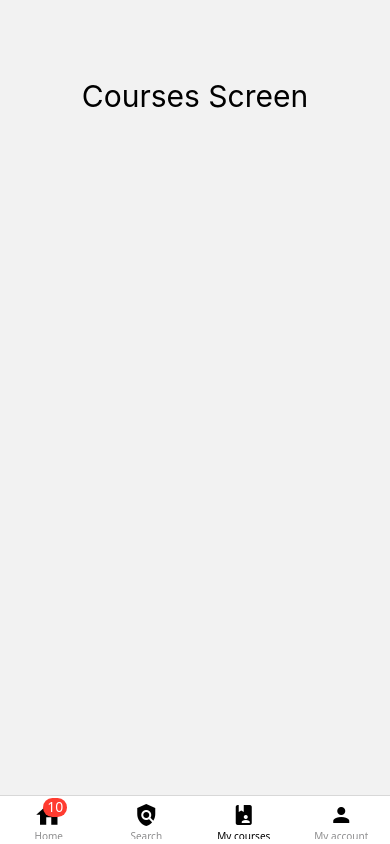
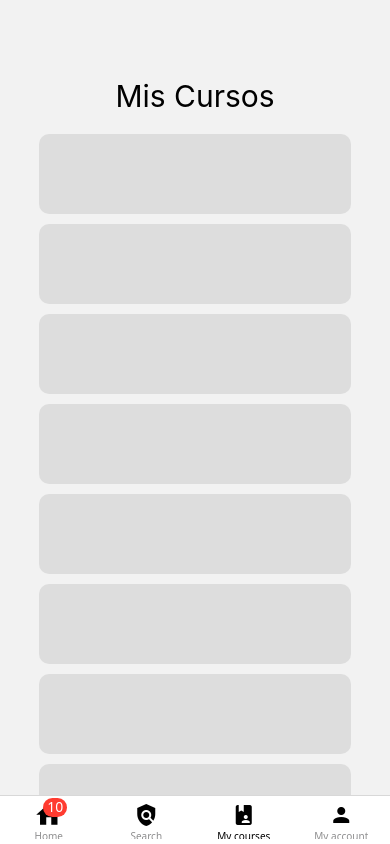
Before and after one commit to Ilianjesus/MaxEducaition, a React Native app: screen /Courses in a window 390 px wide. Built offline with nearby package versions, Linux system fonts and the light colour scheme.

Commit message:
update  navigation

```diff
--- a/Navigation.js
+++ b/Navigation.js
@@ -1,63 +1,25 @@
+// Importaciones
 import React from "react";
 import { createBottomTabNavigator } from "@react-navigation/bottom-tabs";
 import { NavigationContainer } from "@react-navigation/native";
 import MaterialCommunityIcons from '@expo/vector-icons/MaterialCommunityIcons';
 import { createNativeStackNavigator } from "@react-navigation/native-stack";
 
-
-//Screens
+// Screens
 import HomeScreen from "./screens/HomeScreen";
 import ProfileScreen from "./screens/ProfileScreen";
 import SearchScreen from "./screens/SearchScreen";
 import CoursesScreen from "./screens/CoursesScreen";
 import Course from "./screens/Course";
 import RecommendationsScreen from "./screens/RecommendationsScreen";
+import Lesson from "./screens/Lesson";
 
+// STACK NAVIGATOR GLOBAL
+const Stack = createNativeStackNavigator();
 
-//HOME STACK
-const HomeStackNavigator = createNativeStackNavigator();
-function HomeStack() {
-    return (
-        <HomeStackNavigator.Navigator
-            initialRouteName="HomeScreen"
-        >
-            <HomeStackNavigator.Screen name="HomeScreen" component={HomeScreen} />
-            <HomeStackNavigator.Screen name="Course" component={Course} />
+function MyTabs() {
+    const Tab = createBottomTabNavigator();
 
-        </HomeStackNavigator.Navigator>
-    );
-}
-
-//SEARCH STACK
-const SearchStackNavigator = createNativeStackNavigator();
-function SearchStack() {
-    return (
-        <SearchStackNavigator.Navigator
-            initialRouteName="SearchScreen"
-        >
-            <SearchStackNavigator.Screen name="SearchScreen" component={SearchScreen} />
-            <SearchStackNavigator.Screen name="Course" component={Course} />
-        </SearchStackNavigator.Navigator>
-    );
-}
-
-//PROFILE STACK
-const ProfileStackNavigator = createNativeStackNavigator();
-function ProfileStack() {
-    return (
-        <ProfileStackNavigator.Navigator
-            initialRouteName="ProfileScreen"
-        >
-            <ProfileStackNavigator.Screen name="ProfileScreen" component={ProfileScreen} />
-            <ProfileStackNavigator.Screen name="Recommendations" component={RecommendationsScreen} />
-        </ProfileStackNavigator.Navigator>
-    );
-}
-
-
-//TAB NAVIGATOR
-const Tab = createBottomTabNavigator();
-function MyTabs() {
     return (
         <Tab.Navigator
             initialRouteName="Home"
@@ -67,7 +29,7 @@ function MyTabs() {
 
             <Tab.Screen
                  name="Home"
-                 component={HomeStack}
+                 component={HomeScreen}
                  options={{
                         tabBarLabel: "Home",
                         tabBarIcon: ({ color, size }) => (
@@ -79,7 +41,7 @@ function MyTabs() {
             />
             <Tab.Screen
                  name="Search"
-                 component={SearchStack}
+                 component={SearchScreen}
                  options={{
                     tabBarLabel: "Search",
                     tabBarIcon: ({ color, size }) => (
@@ -101,7 +63,7 @@ function MyTabs() {
             />
             <Tab.Screen
                  name="Profile"
-                 component={ProfileStack}
+                 component={ProfileScreen}
                  options={{
                     tabBarLabel: "My account",
                     tabBarIcon: ({ color, size }) => (
@@ -114,11 +76,22 @@ function MyTabs() {
     );
 }
 
-
 export default function Navigation() {
     return (
         <NavigationContainer>
-            <MyTabs />
+            <Stack.Navigator>
+                <Stack.Screen
+                    name="MyTabs"
+                    component={MyTabs}
+                    options={{ headerShown: false }}
+                />
+                <Stack.Screen
+                    name="Course"
+                    component={Course}
+                />
+                <Stack.Screen name="Recommendations" component={RecommendationsScreen} />
+                <Stack.Screen name="Lesson" component={Lesson} />
+            </Stack.Navigator>
         </NavigationContainer>
     );
 }
--- a/screens/Course.js
+++ b/screens/Course.js
@@ -1,7 +1,9 @@
 import React from "react";
-import { View, Text, StyleSheet, TouchableOpacity } from "react-native";
+import { View, Text, StyleSheet, TouchableOpacity, Button } from "react-native";
+import { useNavigation } from "@react-navigation/native";
 
 const Course = () => {
+    const navigation = useNavigation();
     return (
         <View>
             <Text
@@ -10,7 +12,7 @@ const Course = () => {
                 textAlign: 'center',
                 marginTop: "5%"
             }}
-            >This is a course</Text>
+            >Nombre del curso</Text>
 
             <Text
             style={{
@@ -18,10 +20,30 @@ const Course = () => {
                 marginTop: "20%",
                 marginLeft: "5%",
             }}
-            >Course description</Text>
+            >Lecciones</Text>
+
+            <TouchableOpacity
+            onPress={() => navigation.navigate("Lesson")}
+            style={styles.button}
+            >
+                <Text style={styles.buttonText}
+                >Go to Lesson</Text>
+            </TouchableOpacity>
         </View>
 
     )
 }
 
+const styles = StyleSheet.create({
+    button:{
+        backgroundColor: "#007bff",
+        padding: 10,
+        borderRadius: 5,
+    },
+    buttonText:{
+        color: "white",
+        textAlign: "center",
+    }
+})
+
 export default Course;
--- a/screens/CoursesScreen.js
+++ b/screens/CoursesScreen.js
@@ -1,19 +1,52 @@
+import { useNavigation } from "@react-navigation/native";
 import React from "react";
-import { View, Text, StyleSheet, TouchableOpacity } from "react-native";
+import { View, Text, StyleSheet, TouchableOpacity, ScrollView } from "react-native";
 
 const CourseScreen = () => {
+    const navigation = useNavigation();
+
     return (
-        <View>
+        <View style={{ flex: 1 }}>
             <Text
                 style={{
                     fontSize: 30,
                     textAlign: "center",
                     marginTop: "20%",
                 }}
-            >Courses Screen
+            >
+                Mis Cursos
             </Text>
+
+            {/* ScrollView que envuelve solo los rectángulos */}
+            <ScrollView
+                style={styles.rectanglesContainer}
+                contentContainerStyle={{ alignItems: "center" }}
+            >
+                <TouchableOpacity style={styles.rectangle} onPress={() => navigation.navigate("Course")} />
+                <TouchableOpacity style={styles.rectangle} onPress={() => navigation.navigate("Course")} />
+                <TouchableOpacity style={styles.rectangle} onPress={() => navigation.navigate("Course")} />
+                <TouchableOpacity style={styles.rectangle} onPress={() => navigation.navigate("Course")} />
+                <TouchableOpacity style={styles.rectangle} onPress={() => navigation.navigate("Course")} />
+                <TouchableOpacity style={styles.rectangle} onPress={() => navigation.navigate("Course")} />
+                <TouchableOpacity style={styles.rectangle} onPress={() => navigation.navigate("Course")} />
+                <TouchableOpacity style={styles.rectangle} onPress={() => navigation.navigate("Course")} />
+            </ScrollView>
         </View>
     );
 }
 
+const styles = StyleSheet.create({
+    rectanglesContainer: {
+        marginTop: 20,
+        width: "100%",
+    },
+    rectangle: {
+        width: "80%",
+        height: 80,
+        backgroundColor: "#ddd",
+        marginBottom: 10,
+        borderRadius: 10,
+    }
+});
+
 export default CourseScreen;
--- a/screens/HomeScreen.js
+++ b/screens/HomeScreen.js
@@ -3,7 +3,6 @@ import { View, Text, StyleSheet, TouchableOpacity } from "react-native";
 import { useNavigation } from "@react-navigation/native";
 
 const HomeScreen = () => {
-
     const navigation = useNavigation();
 
     return (
--- /dev/null
+++ b/screens/Lesson.js
@@ -0,0 +1,19 @@
+import React from "react";
+import { View, Text, StyleSheet, TouchableOpacity } from "react-native";
+
+const Lesson = () => {
+    return (
+        <View>
+            <Text
+            style={{
+                fontSize: 30,
+                textAlign: 'center',
+                marginTop: "5%"
+            }}
+            >Nombre de la lección</Text>
+        </View>
+
+    )
+}
+
+export default Lesson;
```
